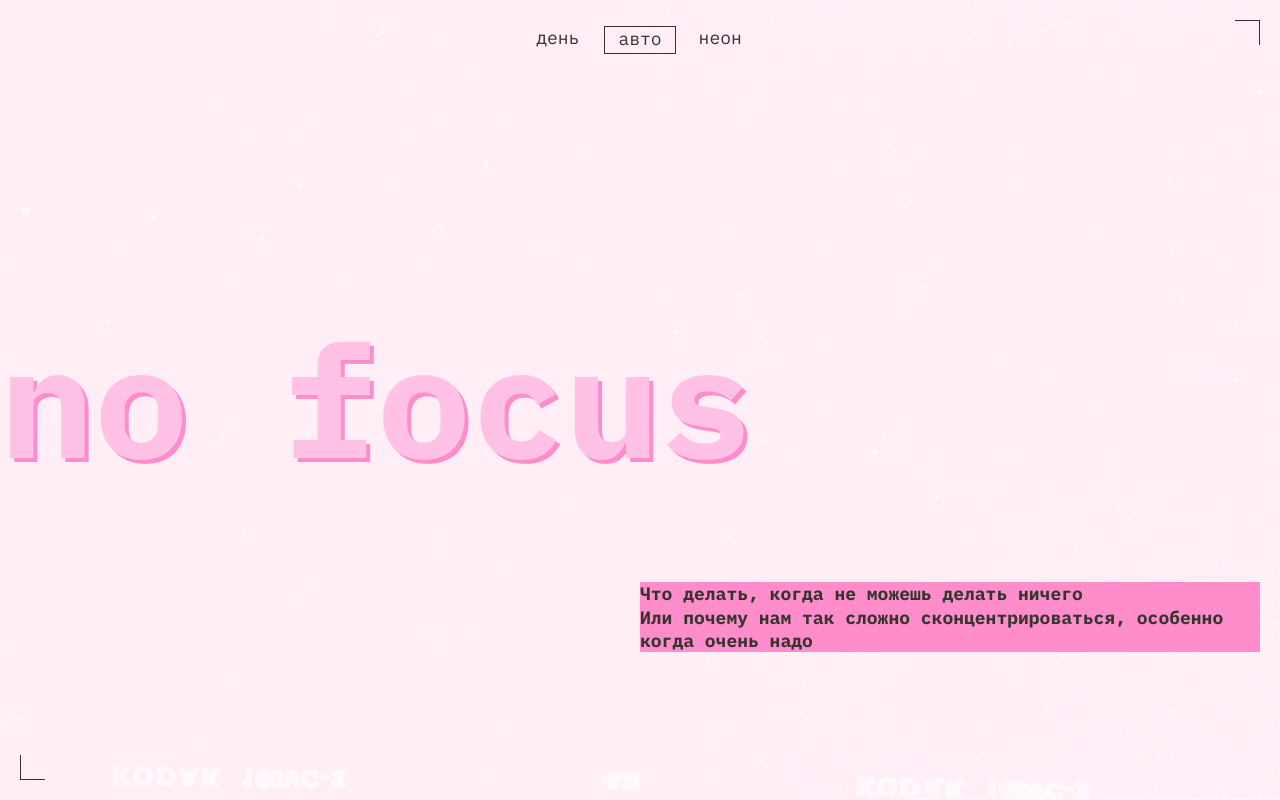
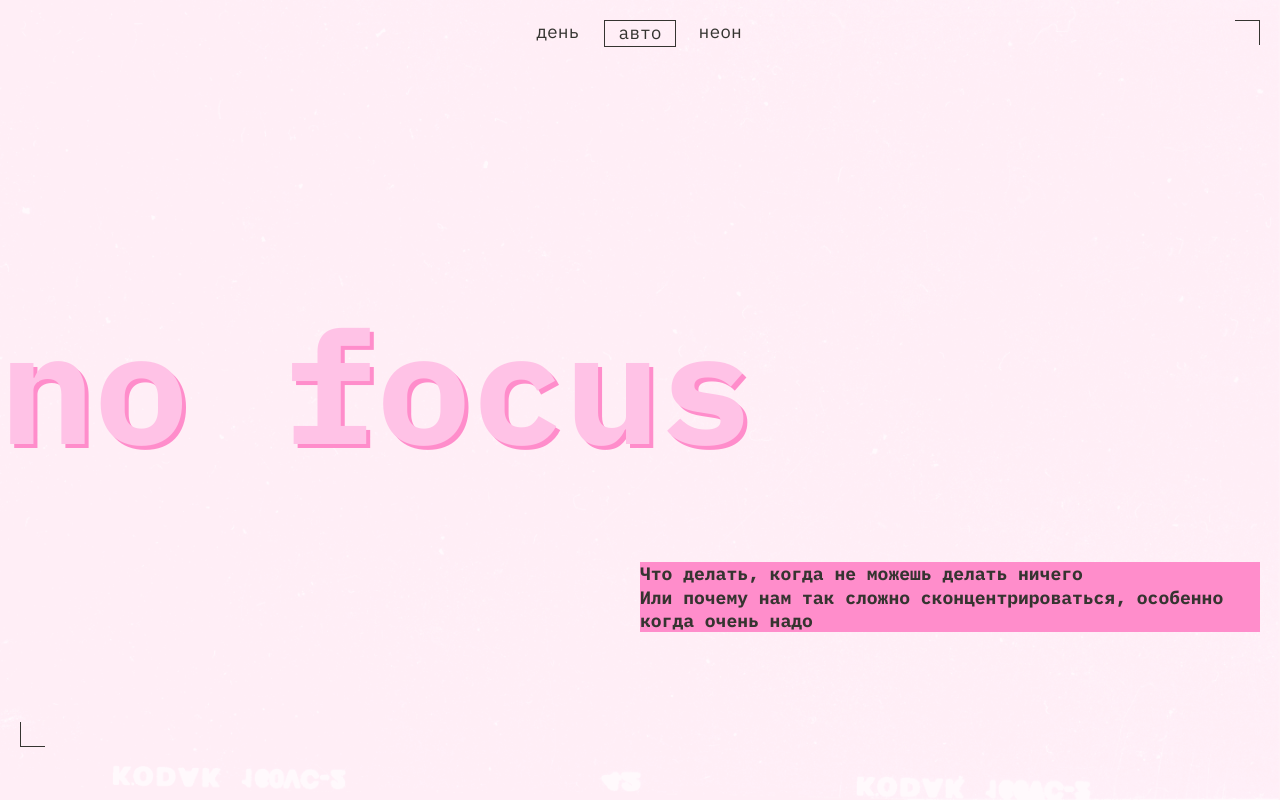
Before and after one commit to henzerboss/slozhno-sosredotochitsya-fd, a plain HTML site: page index.html in a window 1280 px wide. Shown: the top 800 px of the page. Drawn offline with Linux system fonts and the light colour scheme.

Commit message:
Вторая итерация правок

```diff
--- a/styles/style.css
+++ b/styles/style.css
@@ -3,6 +3,7 @@
 .header {
   display: grid;
   grid-template-columns: 1fr;
+  grid-template-rows: 25px repeat(3, auto) 25px;
   justify-items: end;
   padding: var(--padding-section);
   block-size: 100vh;
@@ -48,13 +49,15 @@ footer::after {
   border-radius: 50%;
 }
 
+.header__theme-menu {
+  margin-block-start: 38px;
+}
+
 .header__theme-menu-list {
   display: grid;
   grid-template-columns: 1fr;
   gap: 10px;
   color: var(--header-elements-color);
-  margin-block-start: 40px;
-  margin-block-end: 65px;
   text-transform: lowercase;
 }
 
@@ -93,13 +96,14 @@ footer::after {
   font-size: var(--font-size-title);
   line-height: 82.5%;
   justify-self: start;
+  align-self: center;
 }
 
 .header__description {
-  margin-block-start: 55px;
-  margin-block-end: 31px;
+  align-self: center;
   font-weight: 700;
   block-size: max-content;
+  margin-block-start: 20px;
 }
 
 .title-decor {
@@ -197,22 +201,23 @@ footer::after {
 /* Задание (width > 780px) противоречит макету (width >= 768px). Выполняю согласно макету.*/
 @media (width >= 768px) {
   .header {
-    min-block-size: 1024px;
+    height: auto;
   }
 
-  .header__theme-menu-list {
-    margin-block-start: 147px;
-    margin-block-end: 174px;
+  .header__theme-menu {
+    margin-block-start: 145px;
   }
 
   .header__title {
     margin-inline-start: -20px;
+    margin-block-start: 178px;
   }
 
   .header__description {
-    margin-block-start: 162px;
     inline-size: 50%;
-    margin-block-end: 138px;
+    align-self: start;
+    margin-block-start: 158px;
+    margin-block-end: 140px;
   }
 
   .content {
@@ -291,35 +296,34 @@ footer::after {
 
   .footer {
     margin-block-start: 40px;
-    min-block-size: 1024px;
+    height: auto;
   }
 
   .footer__title {
-    margin-block-start: 420px;
-    margin-block-end: 415px;
+    margin-block: 418px;
   }
 }
 
 /* Задание (width > 1024px) противоречит макету (width >= 1024px). Выполняю согласно макету.*/
 @media (min-width: 1024px) {
-  .header {
-    min-block-size: 768px;
-  }
-
   .header__theme-menu {
     display: grid;
     justify-self: center;
+    align-self: start;
+    margin-block-start: 0;
   }
 
   .header__theme-menu-list {
     grid-template-columns: 1fr 1fr 1fr;
     margin-block-start: -25px;
-    margin-block-end: 275px;
+  }
+
+  .header__title {
+    margin-block-start: 274px;
   }
 
   .header__description {
     margin-block-start: 112px;
-    inline-size: 50%;
     margin-block-end: 90px;
   }
 
@@ -345,11 +349,7 @@ footer::after {
     margin-block: 50px 10px;
   }
 
-  .footer {
-    min-block-size: 768px;
-  }
-
   .footer__title {
-    margin-block: 275px;
+    margin-block: 276px;
   }
 }
```
